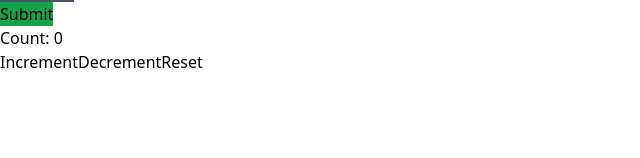
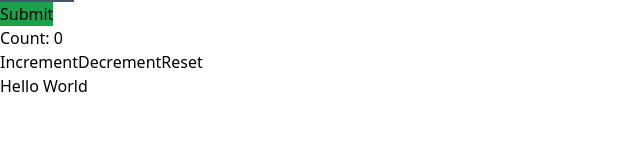
Before and after one commit to livyashree09/Typescript_with_React.js, a React (Vite) app: page / in a window 1280 px wide. Shown: the part 142-300 px from the top of the page, without its empty margins (0-640 px from the left). Built offline with nearby package versions, Linux system fonts and the light colour scheme.

Commit message:
Fix critical bug

```diff
--- a/src/App.tsx
+++ b/src/App.tsx
@@ -7,6 +7,7 @@
 // import UseReducer from "./Components/UseReducer";
 import Exampleone from "./Components/Exampleone";
 import Exampletwo from "./Components/Exampletwo";
+import Helloworld from "./Components/Helloworld";
 import UseCallback from "./Components/UseCallback";
 import UseMemo from "./Components/UseMemo";
 import WithoutuseMemo from "./Components/WithoutuseMemo";
@@ -35,6 +36,7 @@ function App() {
       <UseCallback /> */}
       <Exampleone />
       <Exampletwo />
+      <Helloworld />
     </>
   )
 }
--- /dev/null
+++ b/src/Components/Helloworld.tsx
@@ -0,0 +1,8 @@
+const Helloworld = () =>{
+    return(
+        <>
+        <p>Hello World </p>
+        </>
+    )
+};
+export default Helloworld;
```
